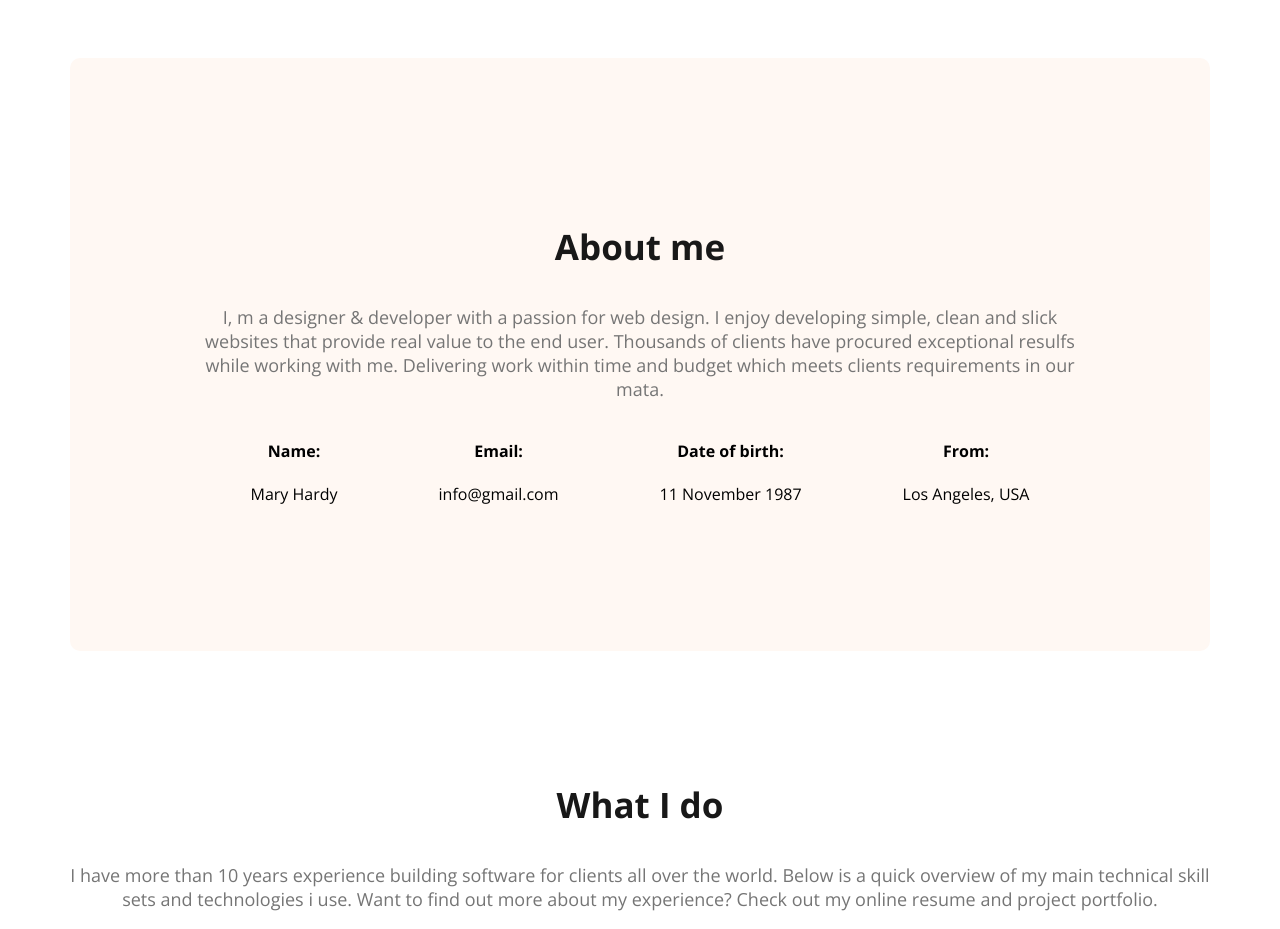
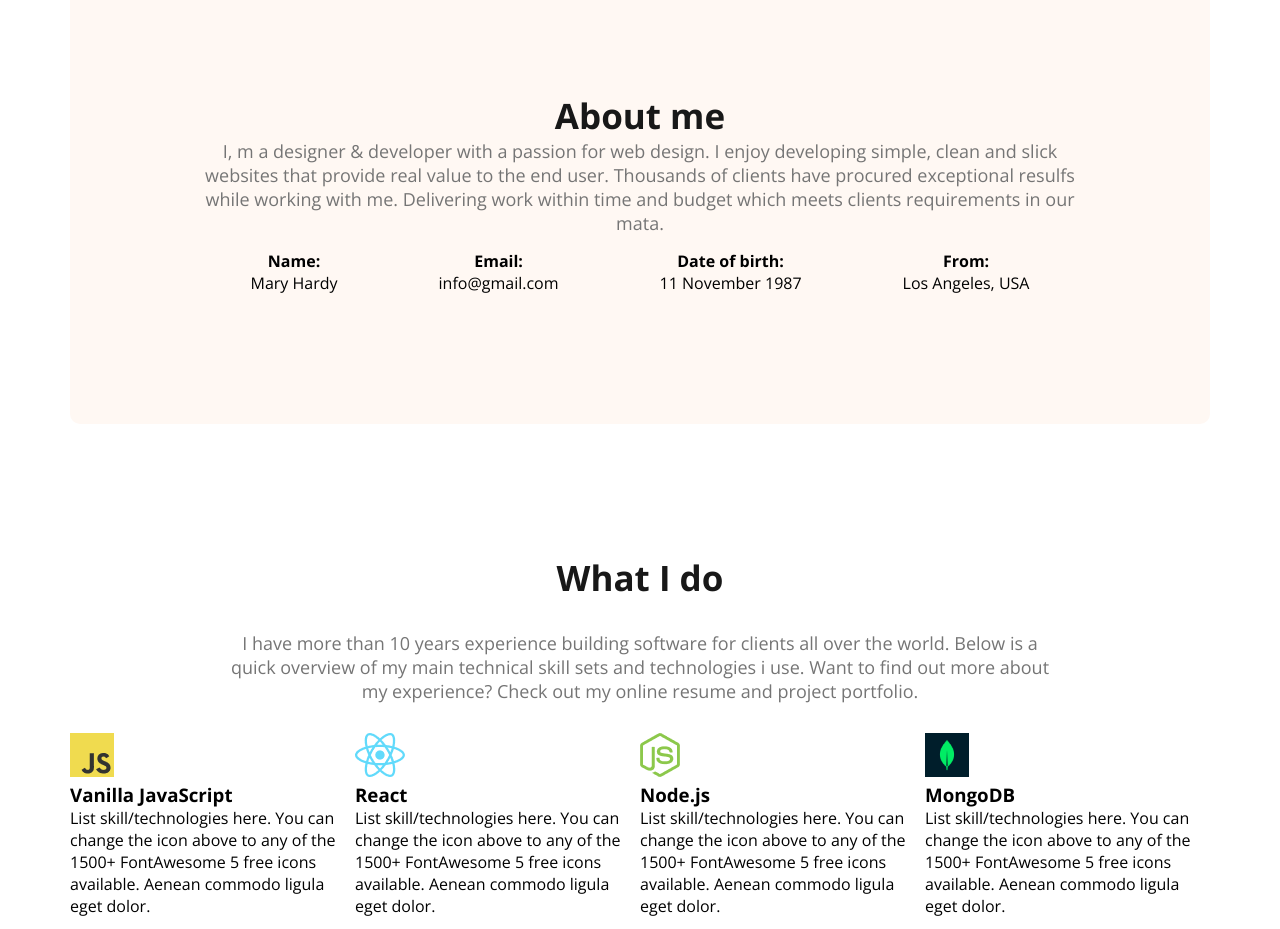
Before and after one commit to shahajalal-shawon/My-First-Portfolio, a plain HTML site: page index.html in a window 1280 px wide. Shown: the part 840-1769 px from the top of the page. Drawn offline with nearby package versions, Linux system fonts and the light colour scheme.

Commit message:
created skills manu item

```diff
--- a/css/style.css
+++ b/css/style.css
@@ -1,6 +1,6 @@
 *{
-    /* margin: 0; */
-    /* padding: 0; */
+    margin: 0;
+    padding: 0;
     box-sizing: border-box;
     font-family: 'Open Sans', sans-serif;
 }
@@ -115,3 +115,11 @@ main{
 .about_info{
     text-align: center;
 }
+#what_i_do_dsc{
+    padding: 30px 150px;
+
+}
+
+.skill_container{
+    display: flex;
+}
--- a/index.html
+++ b/index.html
@@ -61,9 +61,32 @@
     </section>
     <section>
         <h3 class="section_tittle">What I do</h3>
-        <p class="section_dsc">
+        <p id="what_i_do_dsc" class="section_dsc">
             I have more than 10 years experience building software for clients all over the world. Below is a quick overview of my main technical skill sets and technologies i use. Want to find out more about my experience? Check out my online resume and project portfolio.
         </p>
+        <div class="skill_container">
+            <!-- .skill*4>img+h3.skill_tittle+p.skill_dsc -->
+            <div class="skill">
+                <img src="images/icons/js.png" alt="">
+                <h3 class="skill_tittle">Vanilla JavaScript</h3>
+                <p class="skill_dsc">List skill/technologies here. You can change the icon above to any of the 1500+ FontAwesome 5 free icons available. Aenean commodo ligula eget dolor.</p>
+            </div>
+            <div class="skill">
+                <img src="images/icons/react.png" alt="">
+                <h3 class="skill_tittle">React</h3>
+                <p class="skill_dsc">List skill/technologies here. You can change the icon above to any of the 1500+ FontAwesome 5 free icons available. Aenean commodo ligula eget dolor.</p>
+            </div>
+            <div class="skill">
+                <img src="images/icons/nodejs.png" alt="">
+                <h3 class="skill_tittle">Node.js</h3>
+                <p class="skill_dsc">List skill/technologies here. You can change the icon above to any of the 1500+ FontAwesome 5 free icons available. Aenean commodo ligula eget dolor.</p>
+            </div>
+            <div class="skill">
+                <img src="images/icons/mongo.png" alt="">
+                <h3 class="skill_tittle">MongoDB</h3>
+                <p class="skill_dsc">List skill/technologies here. You can change the icon above to any of the 1500+ FontAwesome 5 free icons available. Aenean commodo ligula eget dolor.</p>
+            </div>
+        </div>
     </section>
 
 </main>
```
